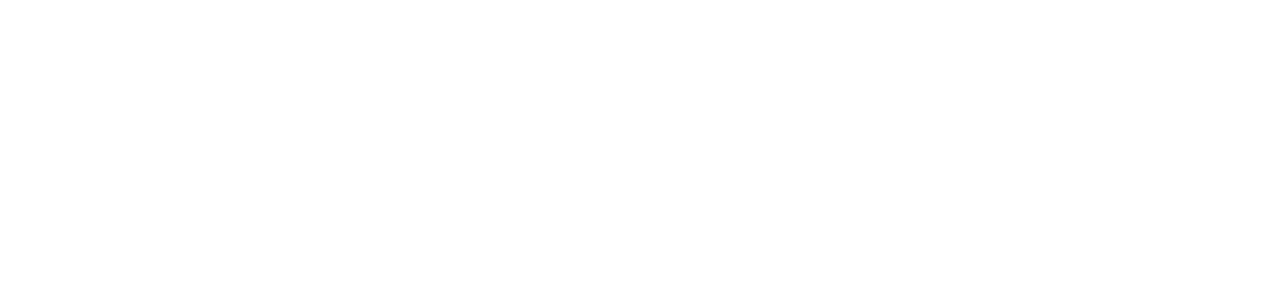
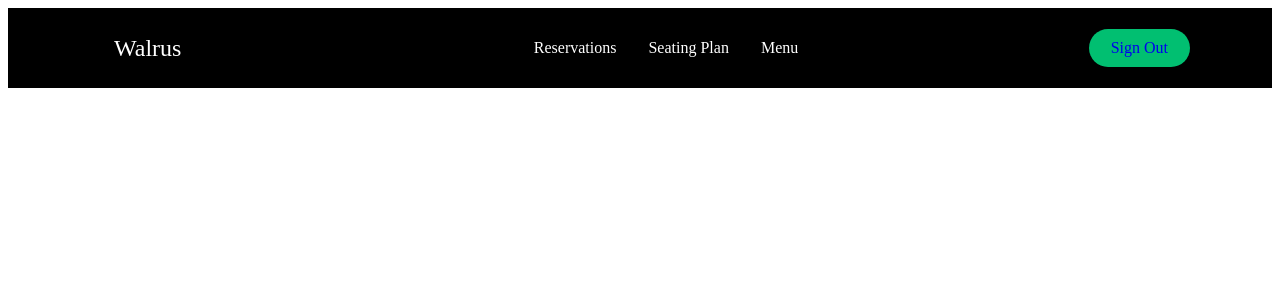
Before and after one commit to Babbudoiu/RSM-final-front, a React (Create React App) app: page /reservations in a window 1280 px wide. Shown: the top 300 px of the page. Built offline with nearby package versions, Linux system fonts and the light colour scheme.

Commit message:
First Push

```diff
--- a/package.json
+++ b/package.json
@@ -8,7 +8,9 @@
     "@testing-library/user-event": "^12.8.3",
     "react": "^17.0.2",
     "react-dom": "^17.0.2",
+    "react-router-dom": "^5.2.0",
     "react-scripts": "4.0.3",
+    "styled-components": "^5.3.0",
     "web-vitals": "^1.1.2"
   },
   "scripts": {
--- a/src/App.js
+++ b/src/App.js
@@ -1,10 +1,12 @@
 import React from "react";
+import { BrowserRouter as Router, Route, Redirect } from "react-router-dom";
+import Navbar from './components/Navbar';
 
 const App  = () => {
   return(
-    <div>
-
-    </div>
+    <Router>
+      <Navbar />
+    </Router>
   )
 };
 
--- /dev/null
+++ b/src/components/Navbar/NavbarElements.js
@@ -0,0 +1,102 @@
+import styled from 'styled-components';
+import { Link as LinkR} from 'react-router-dom';
+
+
+export const Nav = styled.nav`
+ background: black;
+ height: 80px;
+ /* margin-top: -80px; */
+ display: flex;
+ justify-content: center;
+ align-items: center;
+ font-size: 1rem;
+ position: sticky;
+ top: 0;
+ z-index: 10;
+
+@media screen and (max-width: 960px) {
+ transition: 0.8s all ease;
+}
+`;
+
+
+export const NavbarContainer = styled.div`
+ display: flex;
+ justify-content: space-between;
+ height: 80px;
+ z-index: 1;
+ width: 100%;
+ padding: 0 24px;
+ max-width: 1100px;
+ `;
+
+ export const NavLogo = styled(LinkR)`
+ color: #fff;
+ justify-self: flex-start;
+ cursor: pointer;
+ font-size: 1.5rem;
+ display: flex;
+ align-items: center;
+ margin-left: 24px;
+ font-weight: center;
+ text-decoration: none;
+ `;
+
+export const NavMenu = styled.ul`
+ display: flex;
+ align-items: center;
+ list-style: none;
+ text-align: center;
+ margin-right: -22px;
+
+ @media screen and (max-width: 768px){
+    display: none;
+ }
+`;
+
+export const NavItem = styled.li`
+ height: 80px;
+`;
+
+export const NavLinks = styled(LinkR)`
+ color: #fff;
+ display: flex;
+ align-items: center;
+ text-decoration: none;
+ padding: 0 1rem;
+ height: 100%;
+ cursor: pointer;
+
+ &.active {
+     border-bottom: 3px solid #01bf71;
+ }
+`;
+
+export const NavBtn = styled.nav`
+ display: flex;
+ align-items: center;
+
+ @media screen and (max-width: 768px) {
+     display: none;
+ }
+`;
+
+export const NavBtnLink = styled(LinkR)`
+ border-radius: 50px;
+ background: #01bf71;
+ white-space: nowrap;
+ padding: 10px 22px;
+ color: 010606;
+ font-size: 16px;
+ outline: none;
+ border:none;
+ cursor: pointer;
+ transition: all 0.2s ease-in-out;
+ text-decoration:none;
+
+ &::hover{
+     transition: all 0.2s ease-in-out;
+     background: #fff;
+     color: #01bf71;
+ }
+`;
--- /dev/null
+++ b/src/components/Navbar/index.js
@@ -0,0 +1,30 @@
+import React from 'react'
+import { Nav, NavLogo, NavbarContainer, NavMenu, NavItem, NavLinks, NavBtn, NavBtnLink} from './NavbarElements';
+
+export const Navbar = () => {
+    return (
+        <>
+         <Nav>
+             <NavbarContainer>
+                 <NavLogo to= '/'>Walrus</NavLogo>
+                 <NavMenu>
+                    <NavItem>
+                        <NavLinks to="about">Reservations</NavLinks>
+                    </NavItem>
+                    <NavItem>
+                        <NavLinks to="discover">Seating Plan</NavLinks>
+                    </NavItem>
+                    <NavItem>
+                        <NavLinks to="services">Menu</NavLinks>
+                    </NavItem>
+                 </NavMenu>
+                 <NavBtn>
+                    <NavBtnLink to="/signout">Sign Out</NavBtnLink>
+                 </NavBtn>
+             </NavbarContainer>
+         </Nav>
+        </>
+    )
+}
+
+export default Navbar;
```
Also changed, not shown: src/pages/Menu/index.js (added), src/pages/Reservations/index.js (added), src/pages/SeatingPlan/index.js (added), 1 other file (tests, documents, lock files or other folders).
